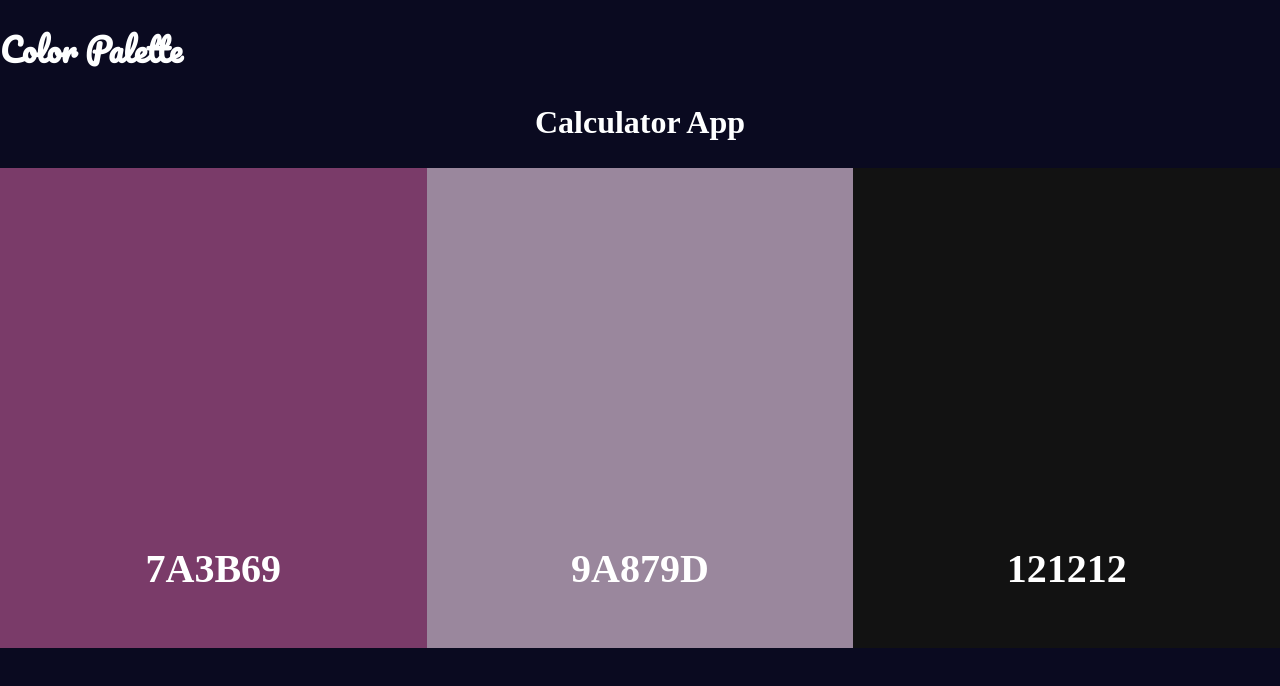
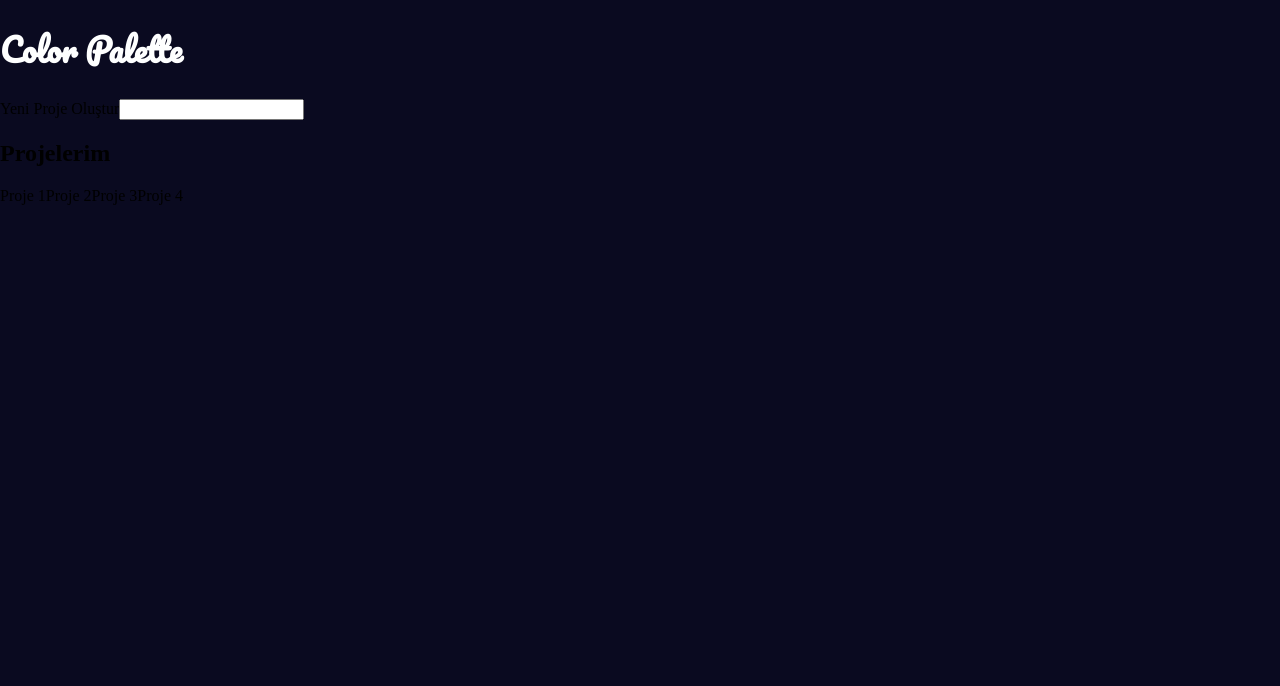
Before and after one commit to UTKUC3NGIZ/color_palette, a React (Create React App) app: page / in a window 1280 px wide. Shown: the top 686 px of the page. Built offline with nearby package versions, Linux system fonts and the light colour scheme; a web font is replaced by a local one.

Commit message:
create page created

```diff
--- a/src/App.js
+++ b/src/App.js
@@ -1,13 +1,15 @@
 import React from "react";
 import "./app.css";
 
-import Colors from "./components/Colors";
+import Colors from "./components/ColorsPage/Colors";
+import Create from "./components/CreatePage/Create";
 
 function App() {
   return (
     <>
       <h1>Color Palette</h1>
-      <Colors />
+      {/* <Colors /> */}
+      <Create />
     </>
   );
 }
--- a/src/components/style.css
+++ b/src/components/ColorsPage/style.css
@@ -50,3 +50,5 @@
           right: -16px; }
     .colors section > div:hover span span {
       display: flex; }
+
+/*# sourceMappingURL=style.css.map */
--- /dev/null
+++ b/src/components/CreatePage/Create.js
@@ -0,0 +1,24 @@
+import React from "react";
+import "./style.css";
+
+function Create() {
+  return (
+    <>
+      <div>
+        <label htmlFor="">Yeni Proje Oluştur</label>
+        <input type="text" />
+      </div>
+      <div>
+        <h2>Projelerim</h2>
+        <div>
+          <span>Proje 1</span>
+          <span>Proje 2</span>
+          <span>Proje 3</span>
+          <span>Proje 4</span>
+        </div>
+      </div>
+    </>
+  );
+}
+
+export default Create;
--- /dev/null
+++ b/src/components/CreatePage/style.css
@@ -0,0 +1,3 @@
+
+
+/*# sourceMappingURL=style.css.map */
```
Also changed, not shown: src/components/ColorsPage/Colors.js (renamed from src/components/Colors.js), src/components/ColorsPage/style.scss (renamed from src/components/style.scss), src/components/CreatePage/style.scss (added), 2 other files (tests, documents, lock files or other folders).
